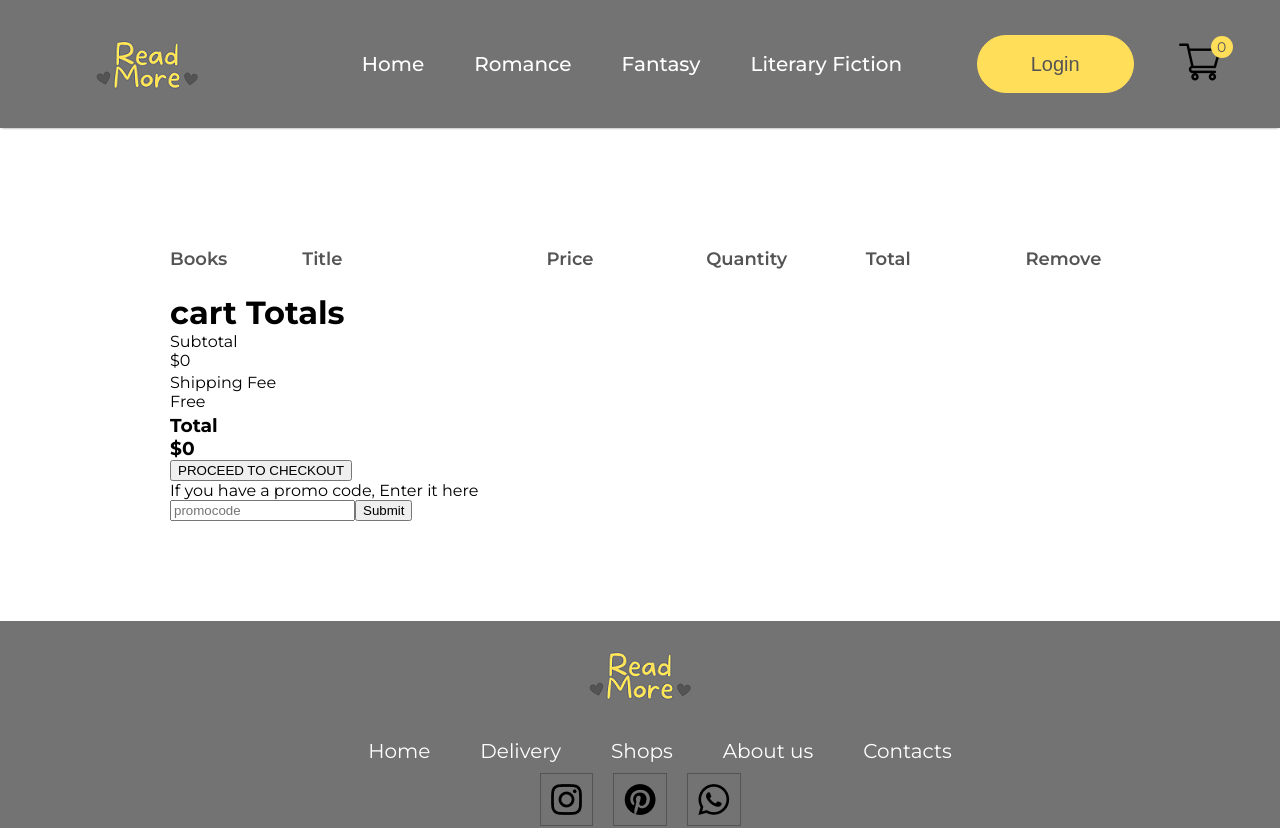
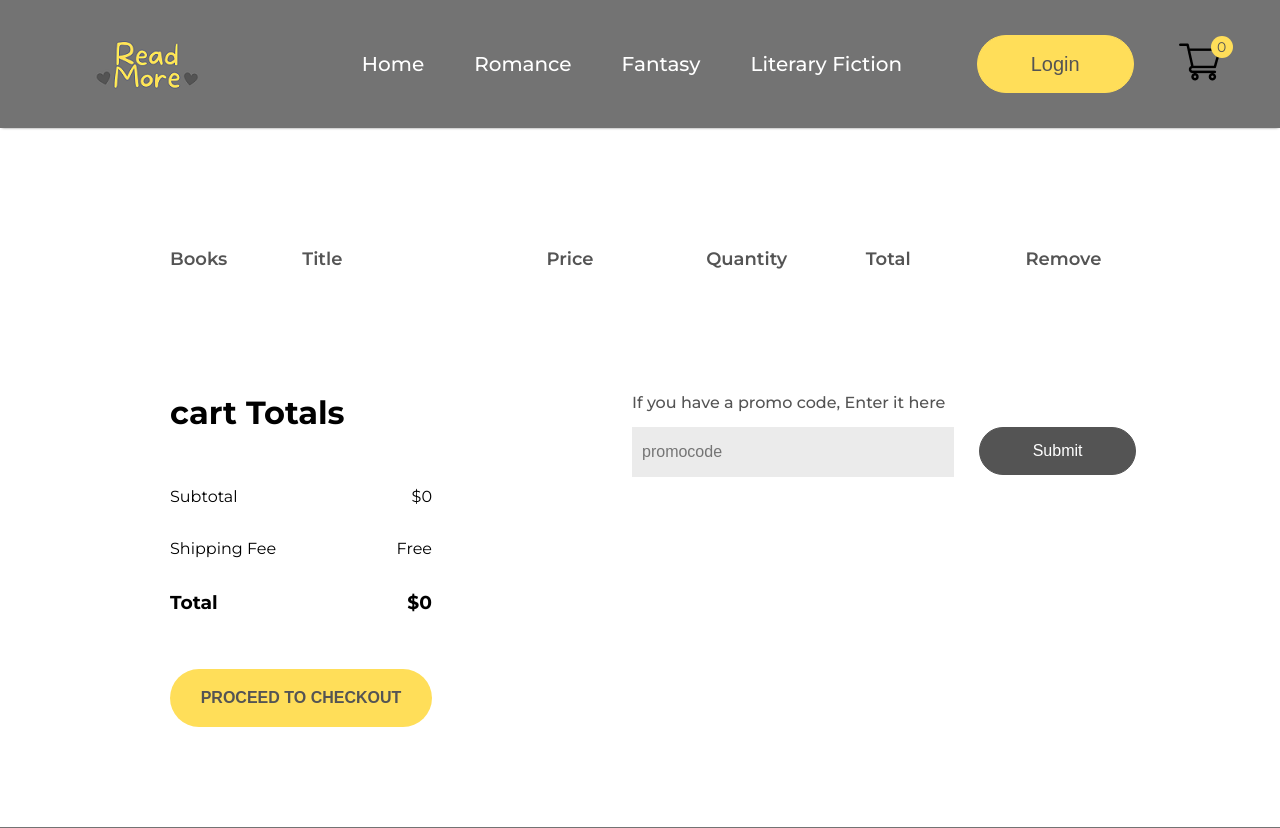
Before and after one commit to AnnaBilokon/BookShop, a React (Create React App) app in the folder frontend/: page /cart in a window 1280 px wide. Shown: the top 828 px of the page. Built offline with nearby package versions, Linux system fonts and the light colour scheme.

Commit message:
new properties

```diff
--- a/frontend/src/components/CartItems/CartItems.css
+++ b/frontend/src/components/CartItems/CartItems.css
@@ -41,5 +41,75 @@
 }
 
 .cart_items_down {
+	display: flex;
+	margin: 100px 0;
+}
+.cart_items_total {
+	display: flex;
+	flex-direction: column;
+	margin-right: 200px;
+	gap: 40px;
+}
+
+.cart_items_total_item {
+	display: flex;
+	justify-content: space-between;
+	padding: 15px 0px;
+}
+
+.cart_items_total button {
+	width: 262px;
+	height: 58px;
+	outline: none;
+	border: none;
+	background: #FFDE59;
+	color: #545454;
+	font-size: 16px;
+	font-weight: 600;
+	border-radius: 75px;
+	cursor: pointer;
+}
+
+.cart_items_promocode {
+	flex: 1;
+	font-size: 16px;
+	font-weight: 500;
+}
+
+.cart_items_promocode p {
+	color: #545454;
+}
+
+.cart_items_promobox {
+	display: flex;
+	width: 504px;
+	margin-top: 15px;
+	height: 58px;
+
 
 }
+
+.cart_items_promobox input {
+	border: none;
+	outline: none;
+	background: transparent;
+	font-size: 16px;
+	width: 330px;
+	height: 50px;
+	background: #ebebeb;
+	padding: 0 10px;
+	margin-right: 20px;
+}
+
+.cart_items_promobox button {
+	width: 170px;
+	height: 48px;
+	font-size: 16px;
+	border-radius: 75px;
+	margin-left: 5px;
+	background: #545454;
+	border: 1px solid #545454;
+	color: white;
+	cursor: pointer;
+
+}
```
